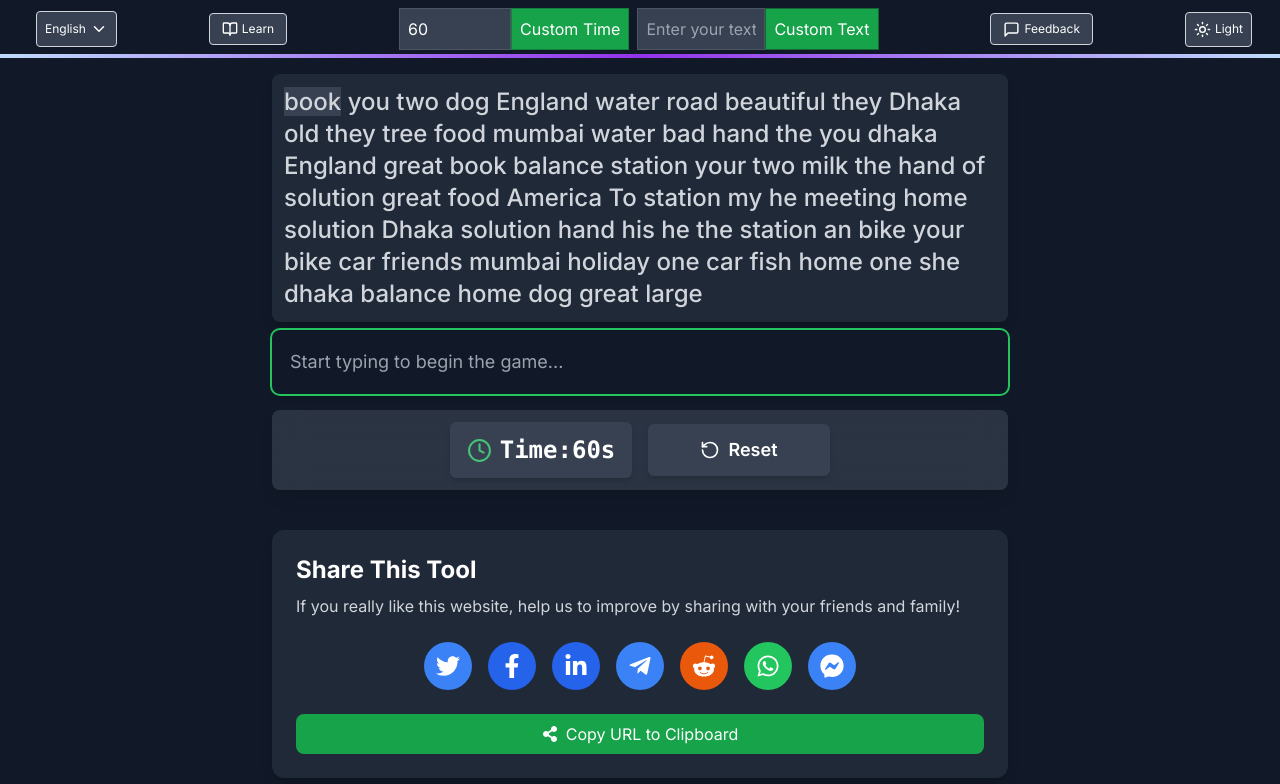
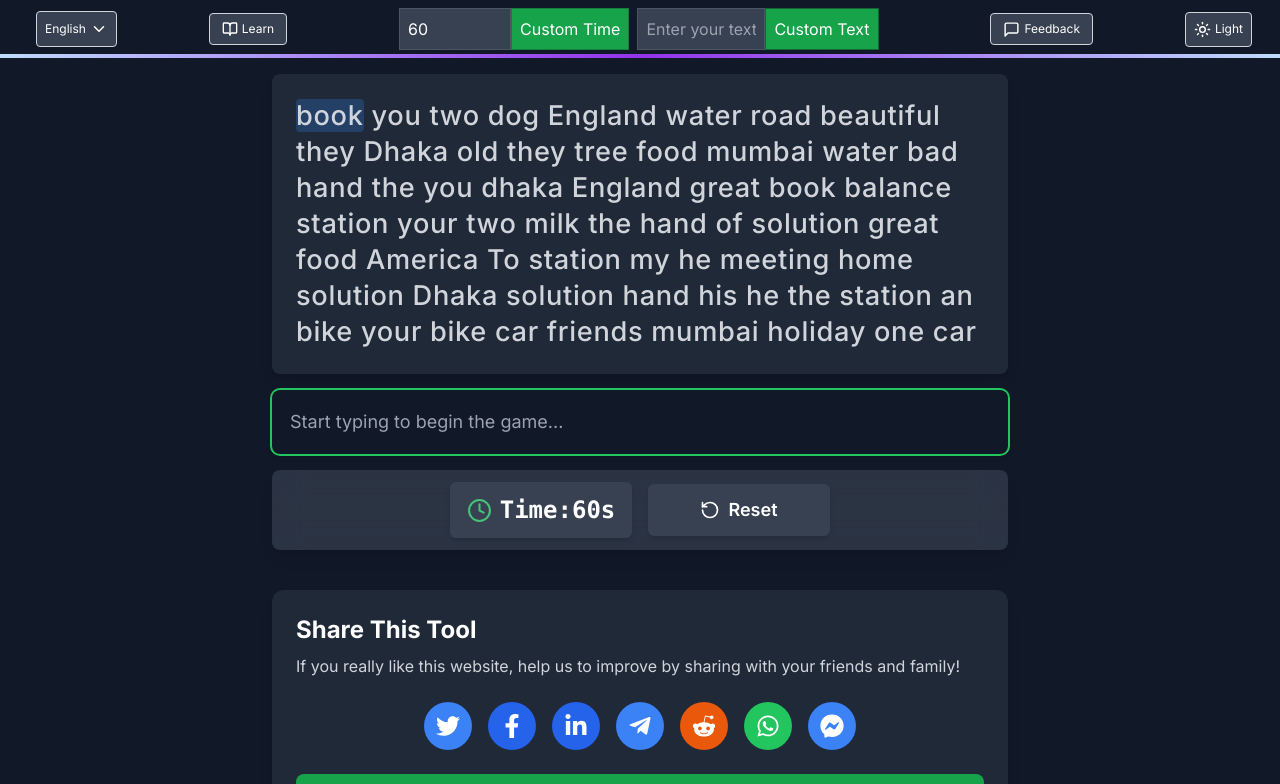
Before and after one commit to finger-typing/fingertyping, a Next.js app: page / in a window 1280 px wide. Shown: the top 784 px of the page. Built offline with nearby package versions, Linux system fonts and the light colour scheme.

Commit message:
version 0.28(change the worddisplay option, now single word is checked )

```diff
--- a/src/components/WordDisplay.tsx
+++ b/src/components/WordDisplay.tsx
@@ -1,5 +1,6 @@
 import React, { useEffect, useState } from "react";
 
+// Define the interface
 interface WordDisplayProps {
   randomText: string;
   inputValue: string;
@@ -7,9 +8,15 @@ interface WordDisplayProps {
   darkMode: boolean;
 }
 
-export const WORDS_PER_LINE_SMALL = 35; // For small screens
-export const WORDS_PER_LINE_LARGE = 70; // For medium and large screens
+export const WORDS_PER_LINE_SMALL = 25; // For small screens
+export const WORDS_PER_LINE_LARGE = 60; // For medium and large screens
 export const LINES_TO_SHOW = 1;
+
+// Utility function to split text into grapheme clusters
+const getGraphemeClusters = (text: string) => {
+  const segmenter = new Intl.Segmenter(undefined, { granularity: 'grapheme' });
+  return Array.from(segmenter.segment(text), segment => segment.segment);
+};
 
 const WordDisplay: React.FC<WordDisplayProps> = ({
   randomText,
@@ -21,53 +28,63 @@ const WordDisplay: React.FC<WordDisplayProps> = ({
 
   useEffect(() => {
     const handleResize = () => {
-      const isSmallScreen = window.innerWidth < 768; // Adjust breakpoint as needed
-      setWordsPerLine(
-        isSmallScreen ? WORDS_PER_LINE_SMALL : WORDS_PER_LINE_LARGE
-      );
+      const isSmallScreen = window.innerWidth < 768;
+      setWordsPerLine(isSmallScreen ? WORDS_PER_LINE_SMALL : WORDS_PER_LINE_LARGE);
     };
 
-    // Set the initial state
     handleResize();
-
-    // Add event listener for window resize
     window.addEventListener("resize", handleResize);
-
-    // Clean up the event listener on component unmount
-    return () => {
-      window.removeEventListener("resize", handleResize);
-    };
+    return () => window.removeEventListener("resize", handleResize);
   }, []);
 
   const getHighlightedText = (text: string, input: string) => {
     const textWords = text.split(" ");
     const inputWords = input.split(" ");
-    const startIndex =
-      Math.floor(currentWordIndex / wordsPerLine) * wordsPerLine;
+    const startIndex = Math.floor(currentWordIndex / wordsPerLine) * wordsPerLine;
     const endIndex = startIndex + wordsPerLine * LINES_TO_SHOW;
     const displayedWords = textWords.slice(startIndex, endIndex);
 
     return displayedWords.map((word, wordIndex) => {
       const wordPos = startIndex + wordIndex;
       const isCurrentWord = wordPos === currentWordIndex;
-      let wordClass = darkMode ? "text-gray-300" : "text-gray-700";
-      const bgClass = isCurrentWord
-        ? darkMode
-          ? "bg-gray-700"
-          : "bg-gray-200"
-        : "";
+      const inputWord = inputWords[wordPos] || "";
 
-      if (wordPos < inputWords.length) {
-        if (inputWords[wordPos] === word) {
-          wordClass = darkMode ? "text-green-400" : "text-green-600"; // Correct word
-        } else if (wordPos < currentWordIndex) {
-          wordClass = darkMode ? "text-red-400" : "text-red-600"; // Incorrect word
-        }
-      }
+      // Split the word and inputWord into grapheme clusters
+      const wordClusters = getGraphemeClusters(word);
+      const inputClusters = getGraphemeClusters(inputWord);
 
       return (
         <React.Fragment key={wordIndex}>
-          <span className={`${wordClass} ${bgClass}`}>{word}</span>
+          <span
+            className={`relative ${
+              isCurrentWord ? "bg-opacity-25 bg-blue-500 rounded" : ""
+            }`}
+          >
+            {wordClusters.map((charCluster, charIndex) => {
+              let charClass = darkMode ? "text-gray-300" : "text-gray-700";
+
+              if (charIndex < inputClusters.length) {
+                // Compare the full grapheme clusters (not just individual characters)
+                charClass =
+                  charCluster === inputClusters[charIndex]
+                    ? darkMode
+                      ? "text-green-600"
+                      : "text-green-600" // Correct cluster
+                    : darkMode
+                    ? "text-red-600"
+                    : "text-red-600"; // Incorrect cluster
+              }
+
+              return (
+                <span
+                  key={charIndex}
+                  className={`${charClass} transition-colors duration-150`}
+                >
+                  {charCluster}
+                </span>
+              );
+            })}
+          </span>
           {wordIndex < displayedWords.length - 1 && " "}
         </React.Fragment>
       );
@@ -76,11 +93,13 @@ const WordDisplay: React.FC<WordDisplayProps> = ({
 
   return (
     <div
-      className={`w-full shadow-lg rounded-lg p-2 sm:p-3 mb-2 font-medium ${
-        darkMode ? "bg-gray-800" : "bg-white border-2 border-gray-300"
+      className={`w-full shadow-lg rounded-lg p-4 sm:p-6 mb-4 font-medium transition-colors duration-300 ${
+        darkMode
+          ? "bg-gray-800 text-gray-200"
+          : "bg-white border-2 border-gray-300 text-gray-800"
       }`}
     >
-      <div className="text-lg sm:text-lg md:text-2xl leading-relaxed whitespace-pre-wrap">
+      <div className="text-md sm:text-2xl md:text-[1.7rem] md:leading-9  leading-relaxed tracking-wide">
         {getHighlightedText(randomText, inputValue)}
       </div>
     </div>
```
